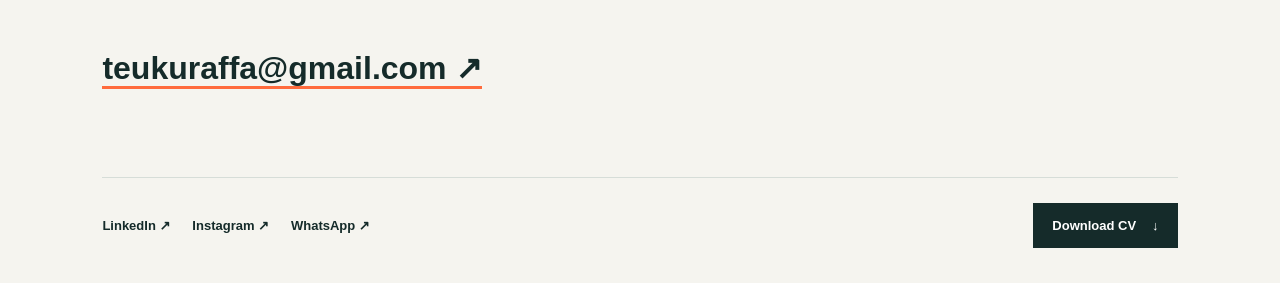
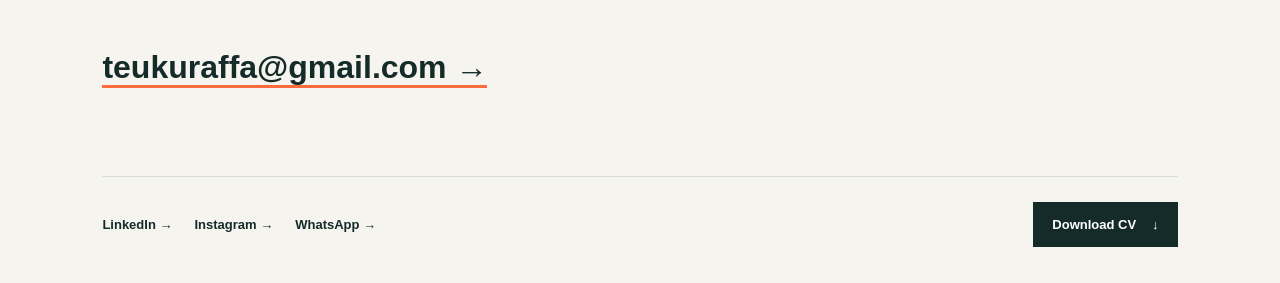
Before and after one commit to teukuraffa-creator/portofolio, a plain HTML site: page contact.html in a window 1280 px wide. Shown: the part 371-654 px from the top of the page. Drawn offline with Linux system fonts and the light colour scheme.

Commit message:
Update portfolio

```diff
--- a/contact.html
+++ b/contact.html
@@ -57,19 +57,19 @@
     <a class="email" href="mailto:teukuraffa@gmail.com">
      teukuraffa@gmail.com
      <b>
-      &nearrow;
+      &rarr;
      </b>
     </a>
     <div class="contact-bottom">
      <div class="social-links">
       <a href="https://linkedin.com/in/teukuraffa/">
-       LinkedIn &nearrow;
+       LinkedIn &rarr;
       </a>
        <a href="https://www.instagram.com/teukuraffa/">
-       Instagram &nearrow;
+       Instagram &rarr;
       </a>
       <a href="https://wa.me/628xxxxxxxxxx">
-       WhatsApp &nearrow;
+       WhatsApp &rarr;
     </a>
      </div>
      <a class="button primary" download="" href="assets/TeukuRaffaCV.pdf">
```
Also changed, not shown: about.html (+1 -1 lines), index.html (+2 -2 lines).
